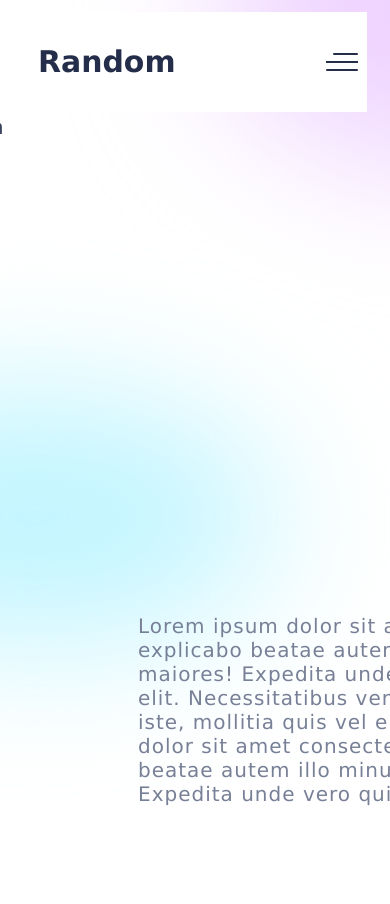
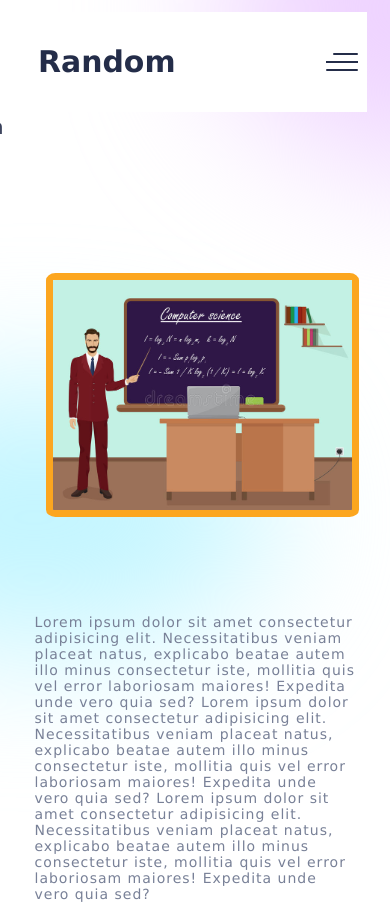
Before and after one commit to Saurabh-Shivam/SRITComputerClasses-Website, a React (Create React App) app in the folder frontend/: page /about in a window 390 px wide. Shown: the top 904 px of the page. Built offline with nearby package versions, Linux system fonts and the light colour scheme.

Commit message:
made about us compo responsive

```diff
--- a/frontend/src/components/About/About.css
+++ b/frontend/src/components/About/About.css
@@ -34,3 +34,45 @@
     flex-direction: row;
     margin-left: 5rem;
 }
+
+
+/* for responsiveness  */
+@media (max-width: 840px) {
+
+    .about {
+        display: flex;
+        /* height: 77vh; */
+        height: 45rem;
+        margin-top: 3rem;
+        /* flex-direction: row; */
+        display: grid;
+        align-items: center;
+        grid-template-rows: none;
+    }
+
+    .a-up>img {
+        width: 13rem;
+        height: 10rem;
+        margin-left: 1rem;
+        margin-top: 4rem;
+    }
+
+
+    .a-para>span {
+        font-size: 14px;
+        /* letter-spacing: 1px; */
+        color: var(--gray);
+        margin-top: 2rem;
+        width: 14rem;
+        height: 30rem;
+        display: flex;
+        flex-direction: row;
+        margin-left: 0.5rem;
+        margin-top: 4rem;
+    }
+
+
+
+
+
+}
--- a/frontend/src/components/Navbar/Navbar.css
+++ b/frontend/src/components/Navbar/Navbar.css
@@ -242,7 +242,6 @@
 
 
 /* for responsiveness  */
-
 @media (max-width: 840px) {
     .Navbar>.nav-items {
         position: absolute;
```
